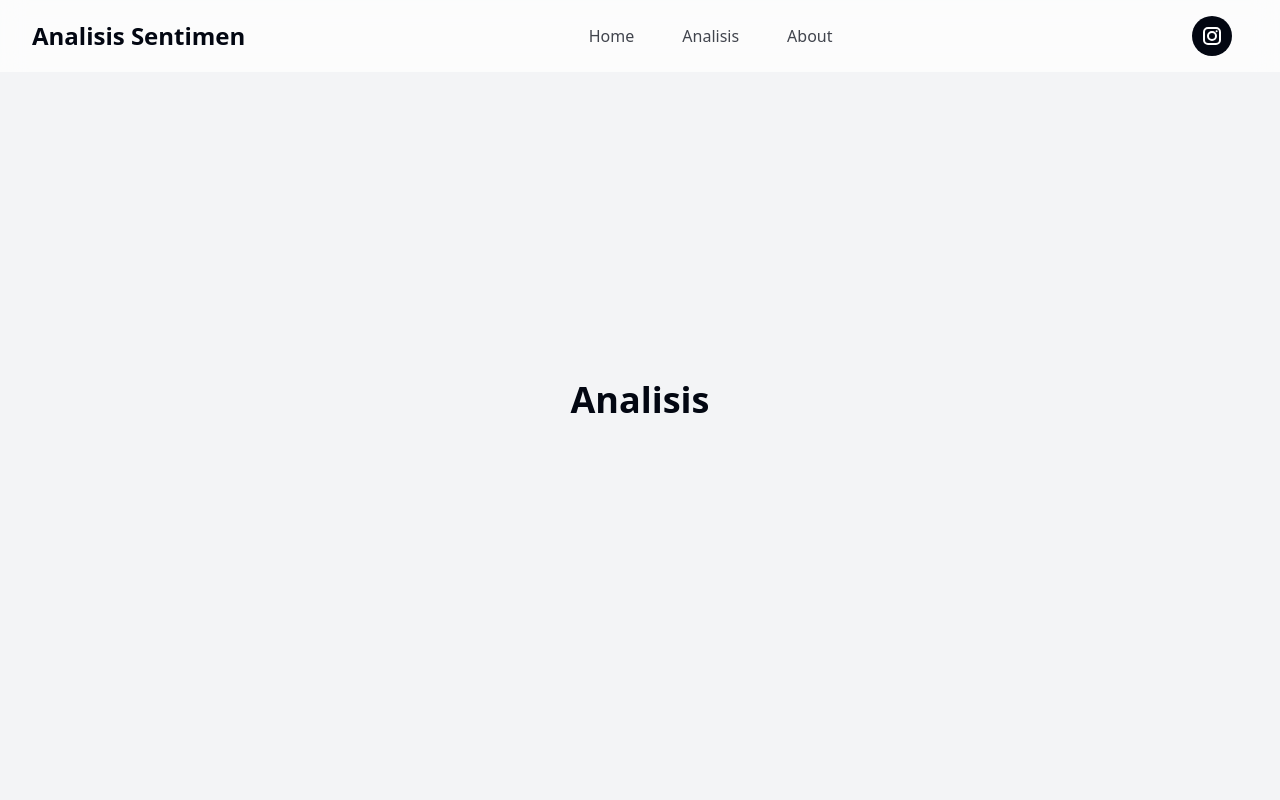
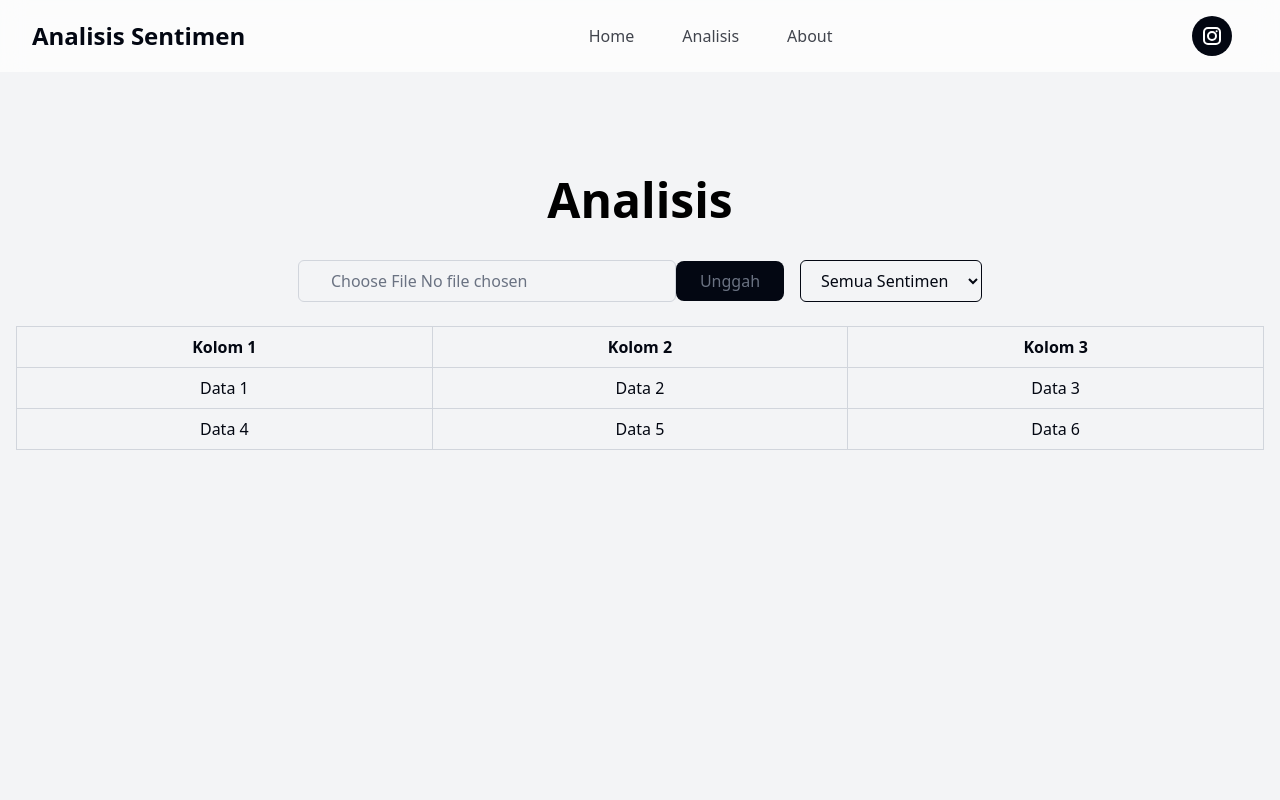
Before and after one commit to Nekitai/sentimen, a React (Vite) app: page /Analisis in a window 1280 px wide. Shown: the top 800 px of the page. Built offline with nearby package versions, Linux system fonts and the light colour scheme.

Commit message:
commit nda tau keberapa

```diff
--- a/src/components/Footer.jsx
+++ b/src/components/Footer.jsx
@@ -10,7 +10,7 @@ export const Footer = ({ darkMode, setDarkMode }) => {
         <div className="about-footer mb-6 lg:mb-0">
           <h1 className="text-2xl font-bold">Analisis Sentimen</h1>
           <br />
-          <p>Lorem ipsum dolor sit amet consectetur adipisicing elit. Quisquam, quae</p>
+          <p className="text-left">Lorem ipsum dolor sit amet consectetur adipisicing elit. Quisquam, quae</p>
         </div>
 
         {/* Bagian social media */}
@@ -34,7 +34,6 @@ export const Footer = ({ darkMode, setDarkMode }) => {
             </li>
           </ul>
         </div>
-
         {/* Bagian Link */}
         <div className="link-footer mb-6 lg:mb-0">
           <p className="text-gray-700 dark:text-gray-300 text-lg font-semibold">Link</p>
@@ -50,7 +49,7 @@ export const Footer = ({ darkMode, setDarkMode }) => {
               </a>
             </li>
             <li>
-              <a href="/" className="hover:text-gray-500">
+              <a href="/" className="hover:text-gray-500  ">
                 Contact
               </a>
             </li>
--- a/src/pages/Analisis.jsx
+++ b/src/pages/Analisis.jsx
@@ -1,8 +1,44 @@
-
 export function Analisis() {
   return (
-    <div className="analisis flex-grow flex items-center justify-center min-h-screen bg-gray-100 dark:bg-gray-900">
-      <h1 className="text-4xl font-bold text-gray-950 dark:text-gray-100">Analisis</h1>
+    <div className="analisis items-center justify-center min-h-screen bg-gray-100 dark:bg-gray-900 py-40">
+      <div className="container mx-auto text-center p-4">
+        <h1 className="text-950 dark:text-gray-100 text-5xl font-bold pb-2">Analisis</h1>
+        <div className="mt-4 py-3 text-gray-500 dark:text-gray-300">
+          <input type="file" id="fileInput" accept=".csv" className="border border-gray-300 rounded-md px-8 py-2 text-grey-950 dark:text-gray-100" />
+          <button className="px-6 py-2 bg-gray-950 text-100 dark:bg-gray-100 dark:text-gray-950 rounded-lg">Unggah</button>
+            <select className="border border-gray-950 rounded-md px-4 py-2 text-gray-950 dark:text-gray-100 dark:border-gray-950 ml-4" id="sentimentFilter">
+            <option value="all">Semua Sentimen</option>
+            <option value="positive">Positif</option>
+            <option value="negative">Negatif</option>
+            <option value="neutral">Netral</option>
+            </select>
+          <div className="mt-6">
+            <table className="table-auto border-collapse border border-gray-300 w-full text-gray-950 dark:text-gray-100">
+              <thead>
+                <tr>
+                  <th className="border border-gray-300 px-4 py-2">Kolom 1</th>
+                  <th className="border border-gray-300 px-4 py-2">Kolom 2</th>
+                  <th className="border border-gray-300 px-4 py-2">Kolom 3</th>
+                </tr>
+              </thead>
+              <tbody>
+                <tr>
+                  <td className="border border-gray-300 px-4 py-2">Data 1</td>
+                  <td className="border border-gray-300 px-4 py-2">Data 2</td>
+                  <td className="border border-gray-300 px-4 py-2">Data 3</td>
+                </tr>
+                <tr>
+                  <td className="border border-gray-300 px-4 py-2">Data 4</td>
+                  <td className="border border-gray-300 px-4 py-2">Data 5</td>
+                  <td className="border border-gray-300 px-4 py-2">Data 6</td>
+                </tr>
+              </tbody>
+            </table>
+          </div>
+        </div>
+      </div>
+      <div className="container mx-auto text-center p-4">
+      </div>
     </div>
-  )
+  );
 }
```
